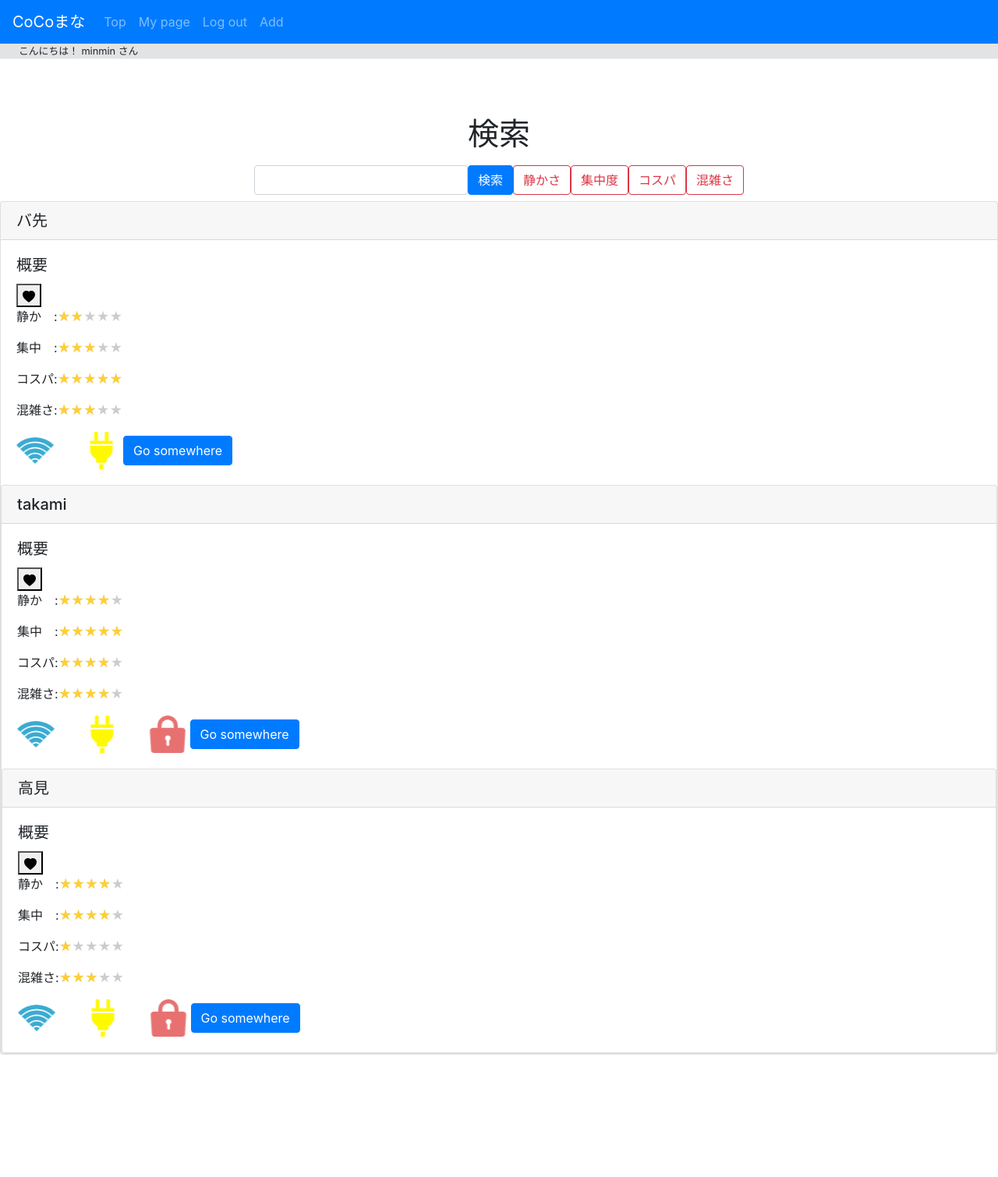
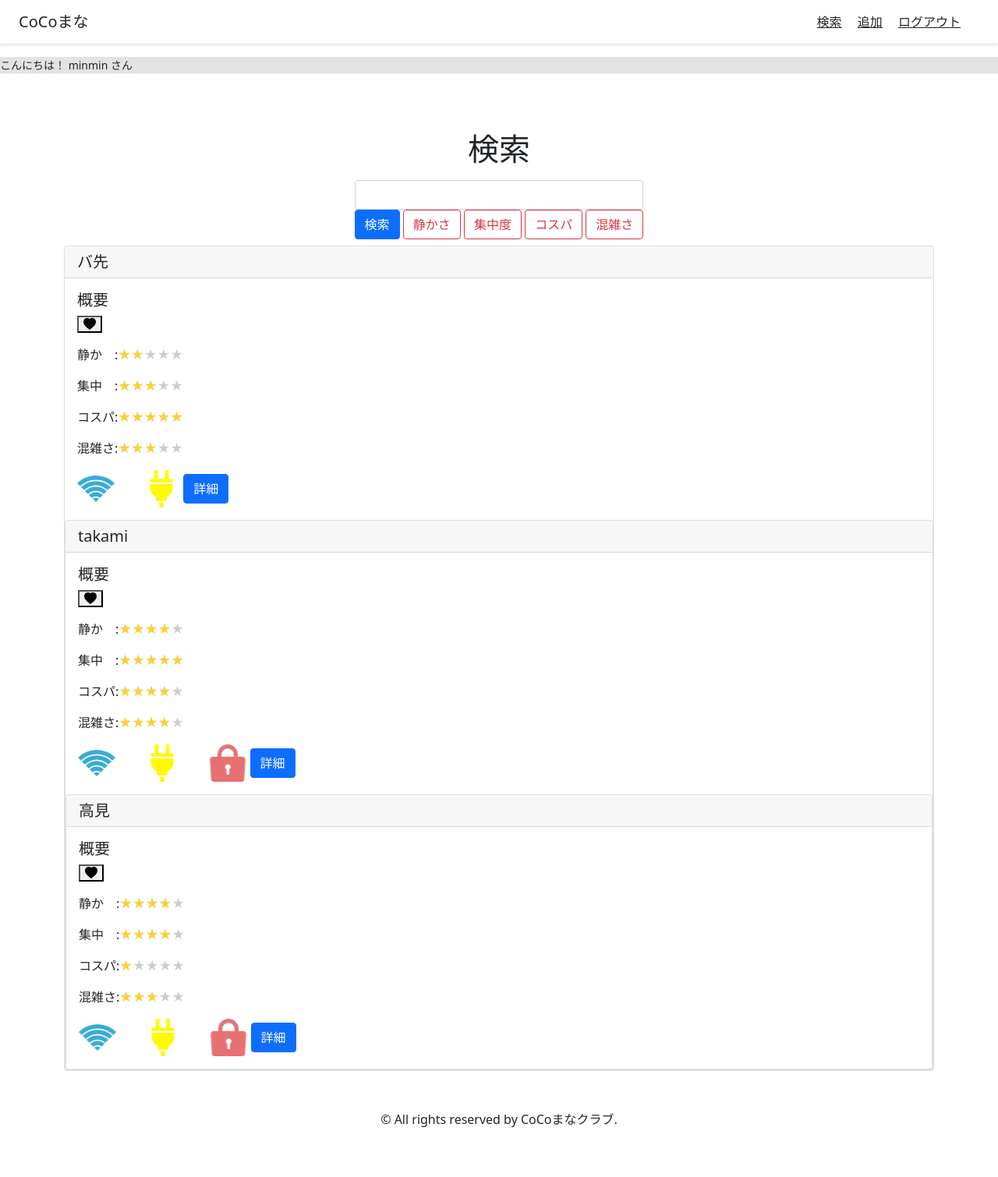
Before and after one commit to piyorin-hub/cocomana, a Django app: page /search/ in a window 1280 px wide. Shown: the whole page at 78% size. Before the commit the page ends 1353 px from the top, so only its background shows below. Run offline with Django 3.2, Linux system fonts and the light colour scheme; a user stored in the database is signed in; data comes from the database, SQL or seed files in the repository; both versions use the stored data as it was after the commit; some libraries are stand-ins or nearby versions.

Commit message:
デザイン更新

```diff
--- a/src/search/templates/search/index.html
+++ b/src/search/templates/search/index.html
@@ -1,4 +1,4 @@
-{% extends 'layout.html' %}
+{% extends 'exa.layout.html' %}
 {% load static %}
 {% block  content %}
 <link rel="stylesheet" href="{% static 'search/styles.css' %}">
@@ -9,7 +9,7 @@
   <form class="form-inline my-2" method="GET" action="{% url 'search:index' %}">
 
     <input type="text" class="form-control" name="q" value="{{request.GET.q}}">
-    <button type="submit" value="q" class="btn btn-primary">検索</button>
+    <button type="submit" value="q" class="btn btn-primary" style="display: inline-block;">検索</button>
 
     <button type="submit" value="silence" name="action" class="btn btn-outline-danger">静かさ</button>
     <button type="submit" value="concentrations" name="action" class="btn btn-outline-danger">集中度</button>
@@ -64,7 +64,7 @@
 
         {% endif %}
 
-      <a href="{% url 'space:index' placeid=place.place_id %}" class="btn btn-primary">Go somewhere</a>
+      <a href="{% url 'space:index' placeid=place.place_id %}" class="btn btn-primary">詳細</a>
     </div>
   {% endif %}
   {% endfor %}
--- a/src/search/views.py
+++ b/src/search/views.py
@@ -5,6 +5,8 @@ from django.db.models import Q
 from django.contrib import messages
 
 def index(request):
+    #  if request.user.is_anonymous:#loginしていない場合勝手にloginページ
+    #     return redirect('users:login')
      queries = request.GET.get('q')
      evals = Evals.objects.all()
      action = request.GET.get('action')
@@ -64,23 +66,33 @@ def index(request):
          places = Places.objects.all().order_by()
      place_id = Places.objects.values('place_id')
      print(Places.objects.values('place_id'))
-     user_id = request.user
-     favos = Favo.objects.values('favo_place_id').filter(favo_usr_id=user_id)
-     print(f"aa{favos}")
-     place_num = []
-     for favo_place in favos.values():
 
-         place_num.append(favo_place['favo_place_id_id'])
+     if request.user.is_anonymous:#loginしていない場合勝手にloginページ
+        return render(request, "search/index.html", {
+            'places': places, 'query': query,
+            'evals': evals,
+        })
+     else:
+        user_id = request.user
+        favos = Favo.objects.values('favo_place_id').filter(favo_usr_id=user_id)
+        print(f"aa{favos}")
+        place_num = []
+        for favo_place in favos.values():
 
-     print(place_num)
+            place_num.append(favo_place['favo_place_id_id'])
 
-     return render(request, "search/index.html", {
-         'places': places, 'query': query,
-         'evals': evals, 'favos':place_num
-     })
+        print(place_num)
+
+        return render(request, "search/index.html", {
+            'places': places, 'query': query,
+            'evals': evals, 'favos':place_num
+        })
 
 
 def favorite(request, pk):
+    if request.user.is_anonymous:#loginしていない場合勝手にloginページ
+         return redirect('users:login')
+
     print(f"場所 {pk}")
     place_obj = Places.objects.get(place_id=pk)
     print(place_obj)
--- /dev/null
+++ b/src/users/templates/exa.layout.html
@@ -0,0 +1,86 @@
+<html lang="ja">
+  <head>
+    <meta charset="utf-8">
+    <meta name="viewport" content="width=device-width, initial-scale=1">
+    <meta name="description" content="">
+    <meta name="author" content="Mark Otto, Jacob Thornton, and Bootstrap contributors">
+    <meta name="generator" content="Hugo 0.79.0">
+    <title>CoCoまな</title>
+
+    <!-- <link rel="canonical" href="https://getbootstrap.jp/docs/5.0/examples/pricing/"> -->
+
+
+
+    <!-- Bootstrap core CSS -->
+<link href=https://cdn.jsdelivr.net/npm/bootstrap@5.0.0-beta1/dist/css/bootstrap.min.css rel="stylesheet" integrity="sha384-giJF6kkoqNQ00vy+HMDP7azOuL0xtbfIcaT9wjKHr8RbDVddVHyTfAAsrekwKmP1" crossorigin="anonymous">
+
+    <!-- Favicons -->
+<!-- <link rel="apple-touch-icon" href="/docs/5.0/assets/img/favicons/apple-touch-icon.png" sizes="180x180">
+<link rel="icon" href="/docs/5.0/assets/img/favicons/favicon-32x32.png" sizes="32x32" type="image/png">
+<link rel="icon" href="/docs/5.0/assets/img/favicons/favicon-16x16.png" sizes="16x16" type="image/png">
+<link rel="manifest" href="/docs/5.0/assets/img/favicons/manifest.json">
+<link rel="mask-icon" href="/docs/5.0/assets/img/favicons/safari-pinned-tab.svg" color="#7952b3">
+<link rel="icon" href="/docs/5.0/assets/img/favicons/favicon.ico">
+<meta name="theme-color" content="#7952b3"> -->
+
+
+    <style>
+      .bd-placeholder-img {
+        font-size: 1.125rem;
+        text-anchor: middle;
+        -webkit-user-select: none;
+        -moz-user-select: none;
+        user-select: none;
+      }
+
+      @media (min-width: 768px) {
+        .bd-placeholder-img-lg {
+          font-size: 3.5rem;
+        }
+      }
+    </style>
+
+
+    <!-- Custom styles for this template -->
+    <!-- <link href="pricing.css" rel="stylesheet"> -->
+  </head>
+  <body>
+
+<header class="d-flex flex-column flex-md-row align-items-center p-3 px-md-4 mb-3 bg-white border-bottom shadow-sm">
+  <p class="h5 my-0 me-md-auto fw-normal">CoCoまな</p>
+  <nav class="my-2 my-md-0 me-md-3">
+    <a class="p-2 text-dark" href="{% url 'search:index' %}">検索</a>
+    {% if user.is_authenticated %}
+    <a class="p-2 text-dark" href="{% url 'add_space:add_space' %}">追加</a>
+    <a class="p-2 text-dark" href="{% url 'users:logout' %}">ログアウト</a>
+    {% else %}
+    <a class="p-2 text-dark" href="{% url 'users:login' %}">ログイン</a>
+    {% endif %}
+  </nav>
+  {% if not user.is_authenticated %}
+  <a class="btn btn-outline-primary" href="{% url 'users:signup' %}">サインアップ</a>
+  {% endif %}
+
+</header>
+<div class="pl-4 small" style="background-color: #e2e3e5 ; border-bottom: solid 1px #f3f3f3;">
+    {% if not user.is_authenticated %}
+      こんにちは！ ゲスト さん
+    {% else %}
+      こんにちは！ {{ user.username }} さん
+    {% endif %}
+  </div>
+<main class="container">
+    {% block content %}{% endblock %}
+
+</main>
+<footer>
+    <p style="width: 100%;
+    height: 120px;
+    text-align: center;
+    padding: 50px 0;
+    ">© All rights reserved by CoCoまなクラブ.</p>
+</footer>
+
+
+  </body>
+</html>
--- a/src/users/templates/users/login.html
+++ b/src/users/templates/users/login.html
@@ -1,4 +1,4 @@
-{% extends 'layout.html' %}
+{% extends 'exa.layout.html' %}
 
 <!-- コンテンツ -->
 {% block content %}
@@ -6,8 +6,8 @@
 <div class="col-md-6 offset-md-3">
     <div class="card mt-3 mb-3 bg-light">
         <!-- カードヘッダー -->
-        <div class="card-header bg-primary text-light">
-            <h4>Log in</h4>
+        <div class="card-header text-Secondary">
+            <h4>ログイン</h4>
         </div>
         <!-- カードボディー -->
         <div class="card-body">
```
Also changed, not shown: src/db.sqlite3, src/search/static/search/styles.css (line endings or trailing spaces).
